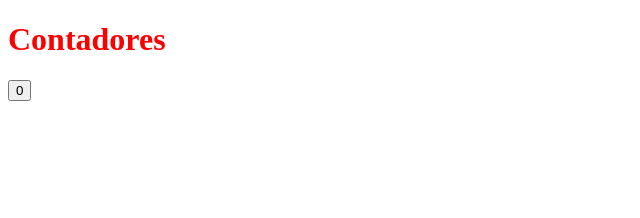
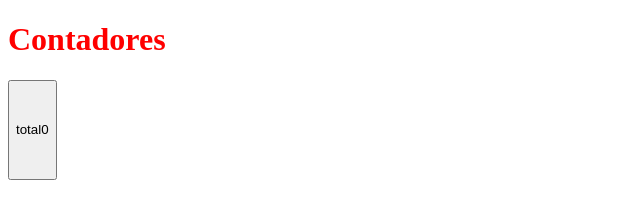
Before and after one commit to Lucascds07/Bot-o, a plain HTML site: page index.html in a window 1280 px wide. Shown: the whole page, without its empty margins (0-640 px from the left). Drawn offline with Linux system fonts and the light colour scheme.

Commit message:
Update index.html

```diff
--- a/index.html
+++ b/index.html
@@ -3,13 +3,16 @@
     <head>
         <title>contador eficiente</title>
         <style>
+            button {
+               height: 100px;
+            }
            h1{
                 color: red;
             }
         </style>
     </head>
     <body>
-        <h1 (aaa)>Contadores</h1>
+        <h1 >Contadores</h1>
         <button onclick="adicionar()"></button>
     <script>
         var numero = 0;
@@ -20,7 +23,7 @@
     }
 
         function render() {
-        document.querySelector("button").innerText = numero;
+        document.querySelector("button").innerText = "total" + numero;
     }
 
      render();
```
